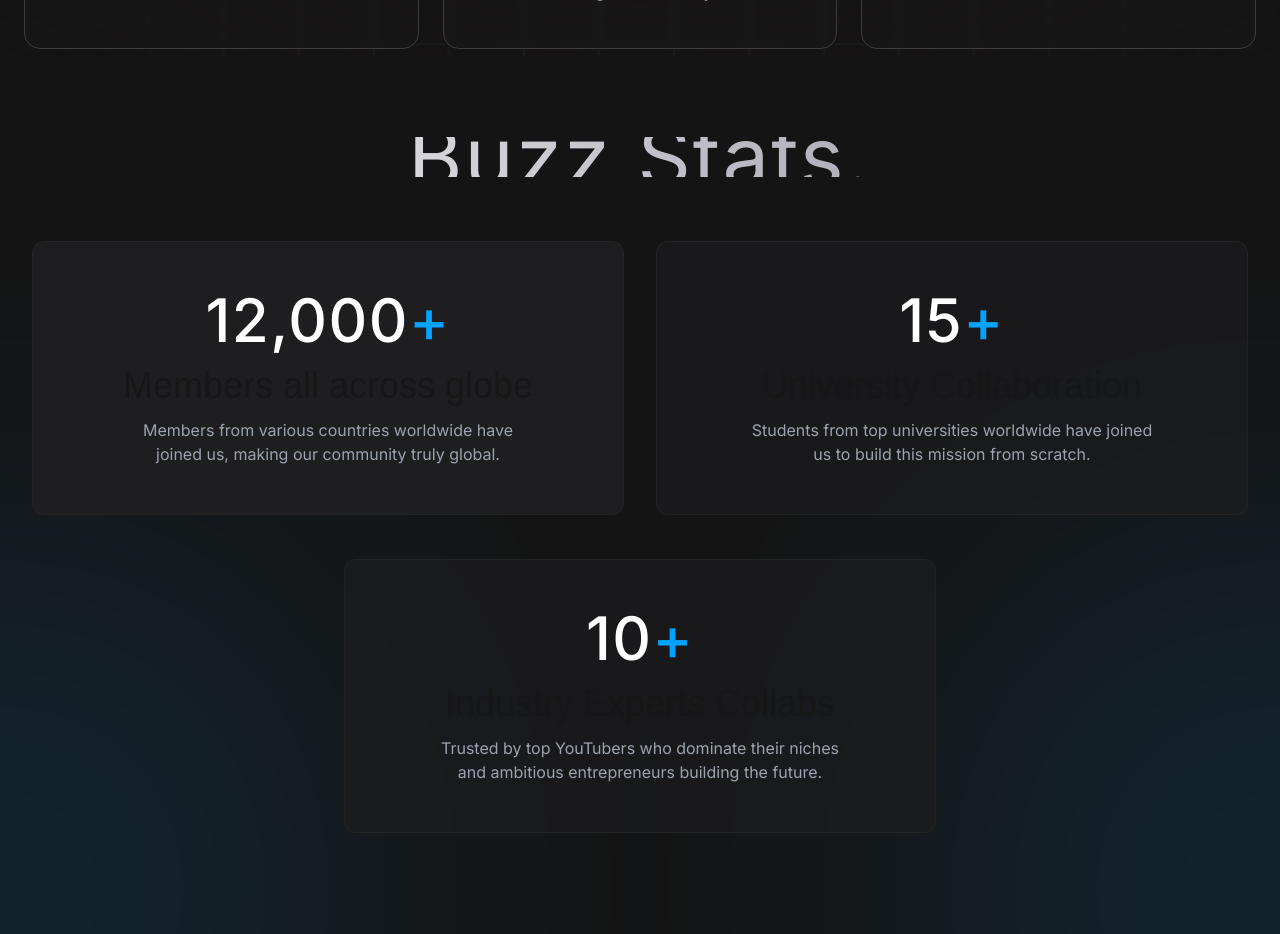
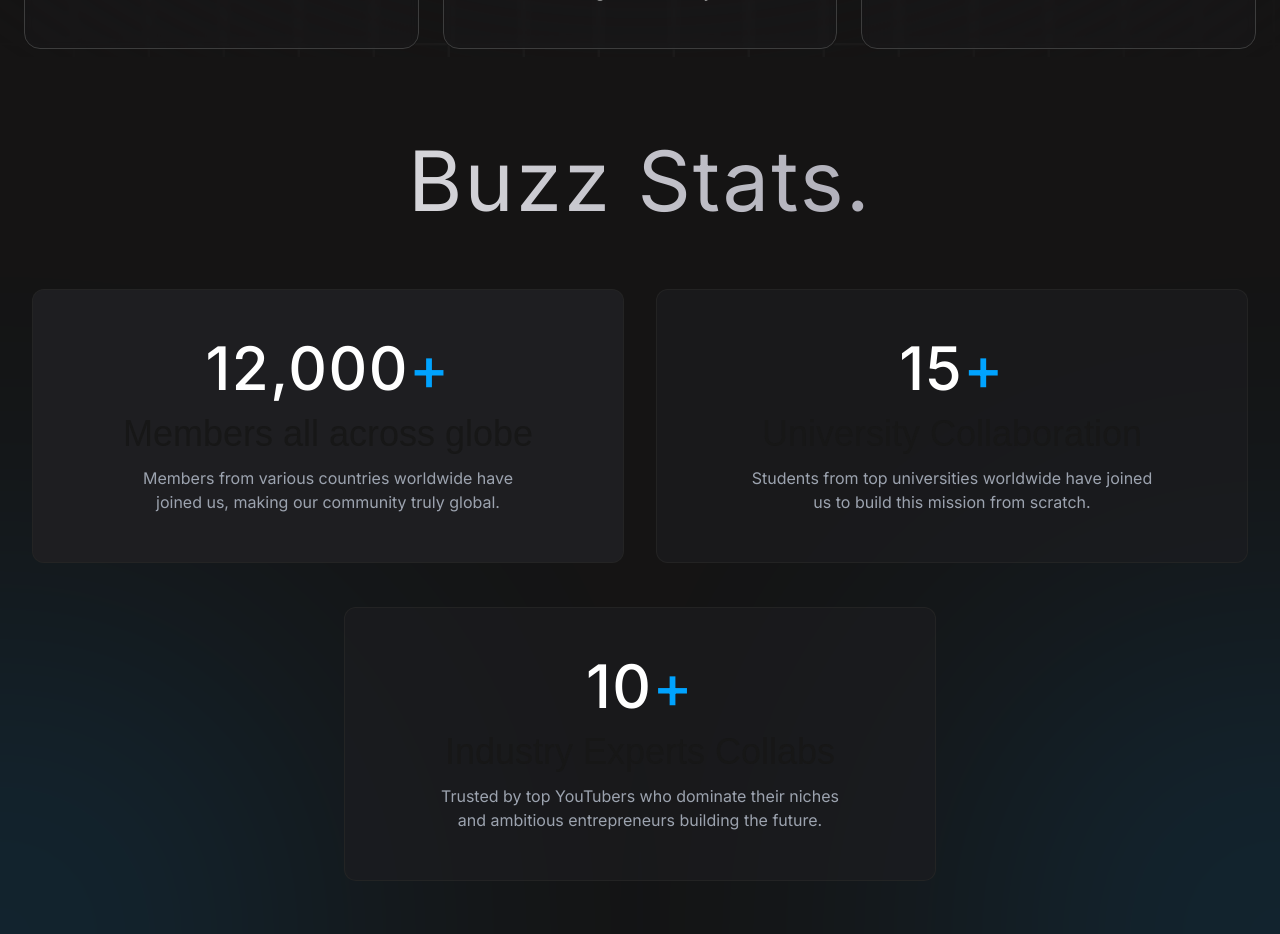
Before and after one commit to SiddDevZ/Icnity-Landing-Page, a Next.js app: page / in a window 1280 px wide. Shown: the part 3440-4374 px from the top of the page. Built offline with nearby package versions, Linux system fonts and the light colour scheme.

Commit message:
Reviews, Footer, and some more sections added

```diff
--- a/app/page.jsx
+++ b/app/page.jsx
@@ -213,7 +213,7 @@ export default function Home() {
 
         <section className="pt-6 pb-10 md:pb-14 relative px-4 md:px-6 lg:px-8">
           <div className="relative z-10 max-w-[77rem] mx-auto">
-            <h2 className="text-center text-3xl md:text-4xl lg:text-[5.2rem] text-transparent font-inter tracking-wide bg-clip-text bg-gradient-to-r from-[#f5f5f5] to-[#91909f] leading-tight mb-10 md:mb-16">
+            <h2 className="text-center text-3xl md:text-4xl lg:text-[5.2rem] lg:py-6 text-transparent font-inter tracking-wide bg-clip-text bg-gradient-to-r from-[#f5f5f5] to-[#91909f] leading-tight mb-10 md:mb-16">
               Buzz Stats.
             </h2>
             <div className="flex flex-col md:flex-row flex-wrap justify-around gap-6 md:gap-8">
```
